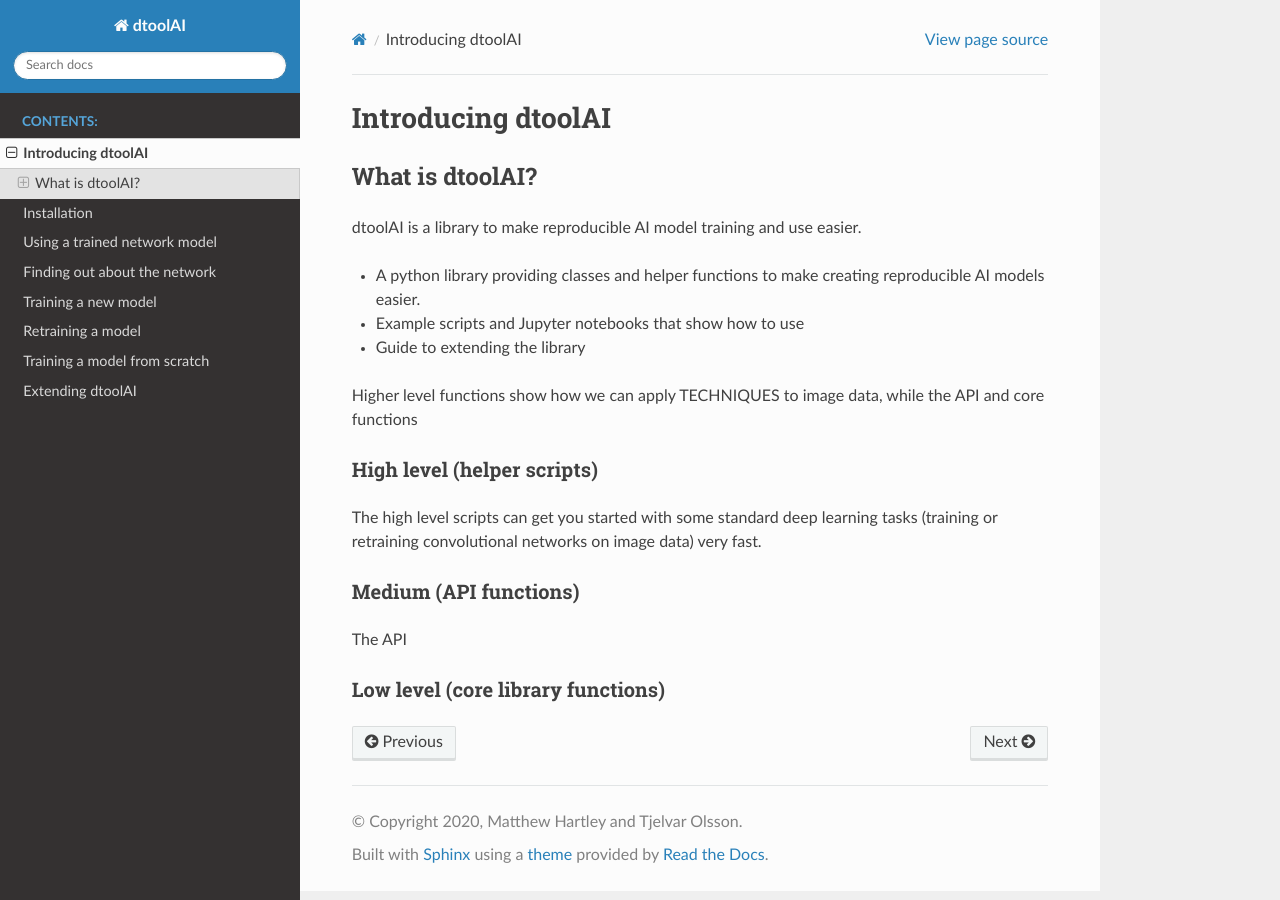
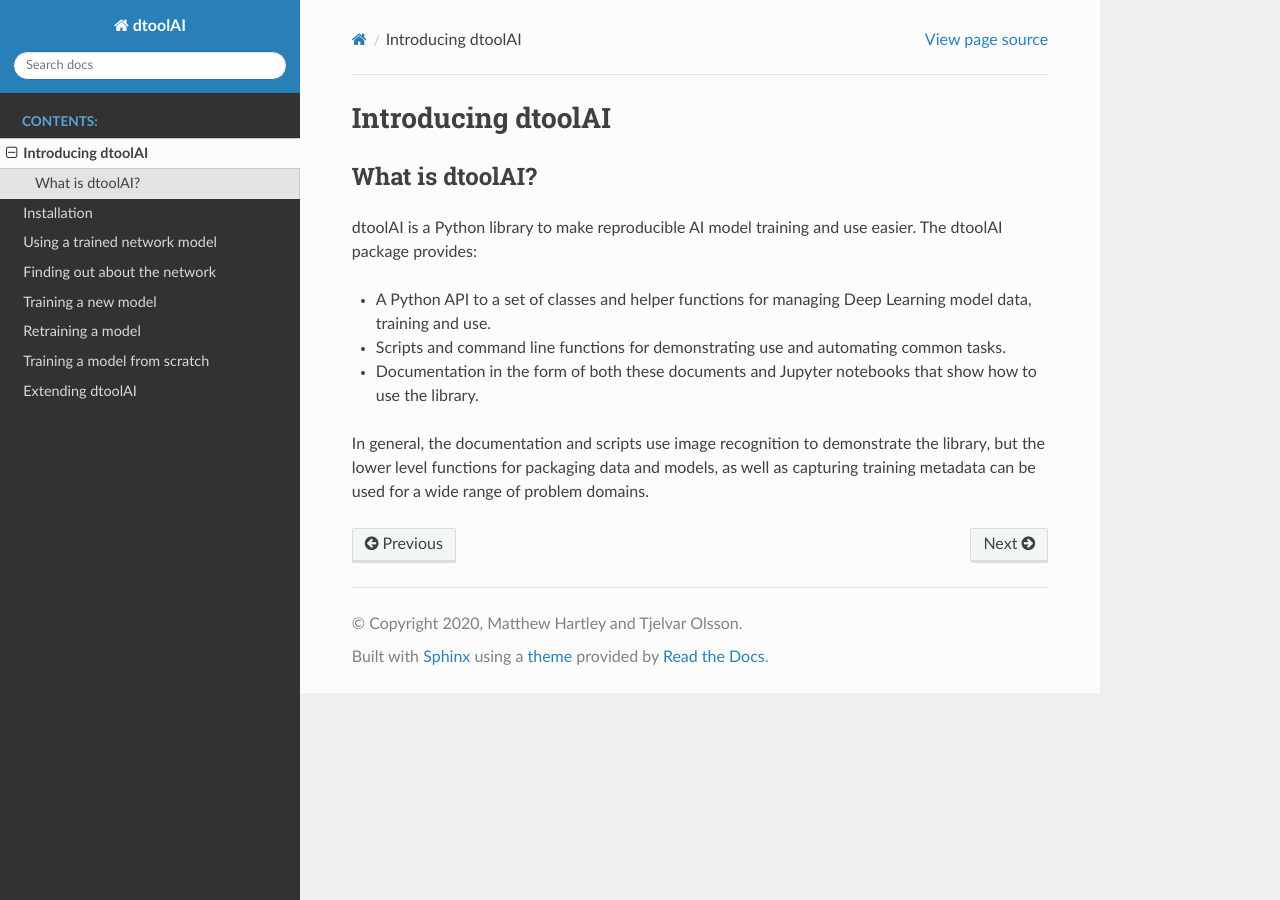
Before and after one commit to JIC-CSB/dtoolai, a Sphinx documentation site: the page built from docs/source/introduction.rst, in a window 1280 px wide. Built offline with Sphinx 7.4.7 and the Read the Docs theme 2.0.0, drawn with Linux system fonts in a browser that asks for light colours.

Commit message:
Update docs

```diff
--- a/docs/source/introduction.rst
+++ b/docs/source/introduction.rst
@@ -4,26 +4,17 @@
 What is dtoolAI?
 ----------------
 
-dtoolAI is a library to make reproducible AI model training and use easier.
+dtoolAI is a Python library to make reproducible AI model training and use
+easier. The dtoolAI package provides:
 
-* A python library providing classes and helper functions to make creating
-  reproducible AI models easier.
-* Example scripts and Jupyter notebooks that show how to use
-* Guide to extending the library
+* A Python API to a set of classes and helper functions for managing Deep
+  Learning model data, training and use.
+* Scripts and command line functions for demonstrating use and automating
+  common tasks.
+* Documentation in the form of both these documents and  Jupyter notebooks that
+  show how to use the library.
 
-Higher level functions show how we can apply TECHNIQUES to image data, while
-the API and core functions
-
-High level (helper scripts)
-~~~~~~~~~~~~~~~~~~~~~~~~~~~
-
-The high level scripts can get you started with some standard deep learning
-tasks (training or retraining convolutional networks on image data) very fast.
-
-Medium (API functions)
-~~~~~~~~~~~~~~~~~~~~~~
-
-The API
-
-Low level (core library functions)
-~~~~~~~~~~~~~~~~~~~~~~~~~~~~~~~~~~
+In general, the documentation and scripts use image recognition to demonstrate
+the library, but the lower level functions for packaging data and models, as
+well as capturing training metadata can be used for a wide range of problem
+domains.
--- a/docs/source/training.rst
+++ b/docs/source/training.rst
@@ -66,7 +66,9 @@
 For example, to train it for 5 epochs (loops through the training dataset)
 rather than one, we can run our script again:
 
-    python scripts/train_cnn_classifier_from_tensor_dataset.py \
+.. code-block:: bash
+
+    $ python scripts/train_cnn_classifier_from_tensor_dataset.py \
         http://bit.ly/2uqXxrk example mnistcnn --params n_epochs=5
 
 This will train the model for longer.
```
Also changed, not shown: docs/source/extending_dtoolai.rst (+22 -0 lines), docs/source/retraining.rst (+10 -5 lines).
